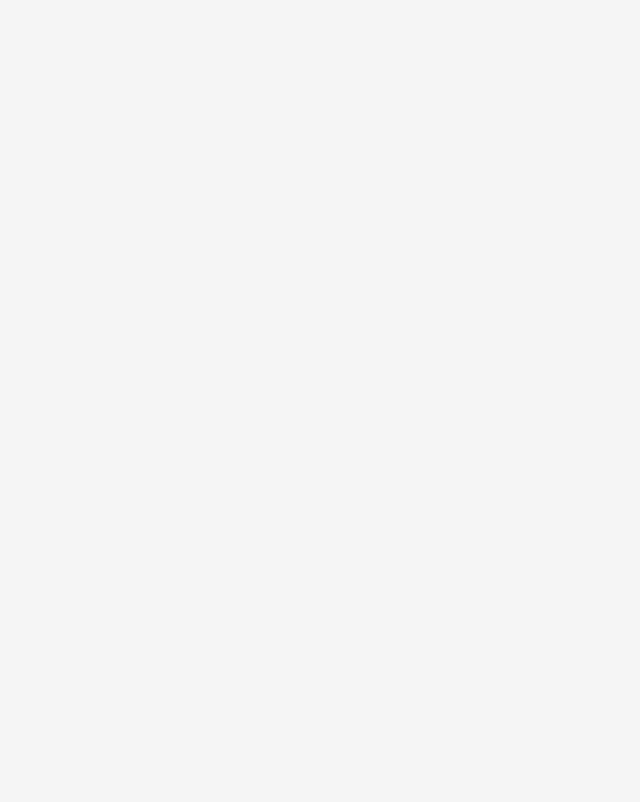
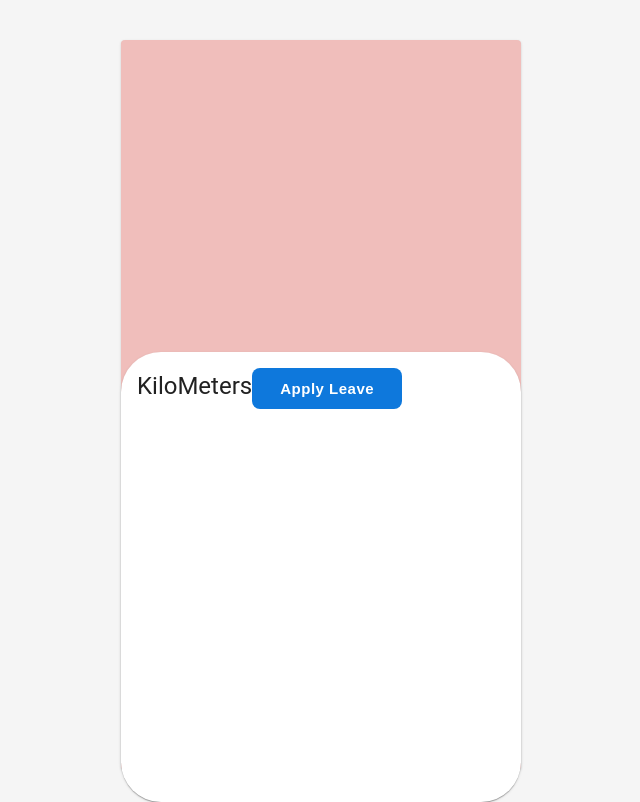
Before and after one commit to Nandha-Kishore-05/carbon_calculator, a React (Vite) app: page /kilometer in a window 1280 px wide. Before the commit this address had no page. Shown: the whole page, without its empty margins (319-959 px from the left). Built offline with nearby package versions, Linux system fonts and the light colour scheme.

Commit message:
page two layout commited

```diff
--- a/src/components/Layout/pageLayoutTwo.jsx
+++ b/src/components/Layout/pageLayoutTwo.jsx
@@ -2,45 +2,45 @@ import React from 'react';
 import Container from '@mui/material/Container';
 import Grid2 from '@mui/material/Grid2';
 import Paper from '@mui/material/Paper';
+import zIndex from '@mui/material/styles/zIndex';
 
 function PageLayoutTwo({ children }) {
   return (
     <Container>
-      <Grid2 container spacing={2}>
-        <Grid2 item xs={12}>
-          {/* Outer Grid Container */}
-          <Grid2 container justifyContent="center">
+      <Grid2 container justifyContent="center" sx={{ marginTop: 5 }}>
         <Grid2 item>
-              {/* First Paper Component */}
+
           <Paper
             sx={{
               height: 730,
               width: 400,
-                  marginTop: 5,
-                  marginLeft: 50,
-                  padding: 2,
+              backgroundColor:'#f0bebb',
+              // padding: 2,
+              display: 'flex',
+              flexDirection: 'column',
+              justifyContent: 'center',
             }}
           >
-                {/* Inner Grid Container */}
+
             <Grid2 container justifyContent="center">
               <Grid2 item>
-                    {/* Nested Paper Component */}
                 <Paper
                   sx={{
-                        height: 500,
+                    backgroundColor:'white',
+                    height: 450,
                     width: 400,
-                        marginTop: 5,
-                        marginLeft: 50,
                     padding: 2,
+                    marginTop: 43,
+                    marginRight:80,
+                    borderRadius:10,
+                    zIndex:1,
                   }}
                 >
-                      {children} {/* Render content inside this */}
+                  {children}
                 </Paper>
               </Grid2>
             </Grid2>
           </Paper>
-            </Grid2>
-          </Grid2>
         </Grid2>
       </Grid2>
     </Container>
--- /dev/null
+++ b/src/pages/Vehicle/FuelType.jsx
@@ -0,0 +1,24 @@
+import  Typography  from '@mui/material/Typography'
+import React from 'react'
+import CustomButton from '../../components/button/button'
+import {useNavigate} from "react-router-dom"
+
+function FuelType() {
+    const navigate = useNavigate();
+  const handleClick =() =>{
+   navigate('/kilometer');
+  }
+  return (
+    <Typography variant='h5'>
+      FuelType
+      <CustomButton
+                onClick={handleClick}
+                width={150}
+                label="Apply Leave"
+
+              />
+    </Typography>
+  )
+}
+
+export default FuelType
--- /dev/null
+++ b/src/pages/Vehicle/Kilometers.jsx
@@ -0,0 +1,24 @@
+import  Typography  from '@mui/material/Typography'
+import React from 'react'
+import CustomButton from '../../components/button/button'
+import {useNavigate} from "react-router-dom"
+
+function KiloMeters() {
+    const navigate = useNavigate();
+  const handleClick =() =>{
+   navigate('/item2');
+  }
+  return (
+    <Typography variant='h5'>
+      KiloMeters
+      <CustomButton
+                onClick={handleClick}
+                width={150}
+                label="Apply Leave"
+
+              />
+    </Typography>
+  )
+}
+
+export default KiloMeters
--- /dev/null
+++ b/src/pages/Vehicle/NoOfVehicle.jsx
@@ -0,0 +1,24 @@
+import  Typography  from '@mui/material/Typography'
+import React from 'react'
+import CustomButton from '../../components/button/button'
+import {useNavigate} from "react-router-dom"
+
+function NoOfVehicle() {
+    const navigate = useNavigate();
+  const handleClick =() =>{
+   navigate('/fuel-type');
+  }
+  return (
+    <Typography variant='h5'>
+      Number of vehicle
+      <CustomButton
+                onClick={handleClick}
+                width={150}
+                label="Apply Leave"
+
+              />
+    </Typography>
+  )
+}
+
+export default NoOfVehicle
--- a/src/router/index.jsx
+++ b/src/router/index.jsx
@@ -2,8 +2,10 @@ import PageLayoutTwo from "../components/Layout/pageLayoutTwo";
 import PageOneLayout from "../components/Layout/PageOneLayout";
 import Sample from "../pages/sample/sample";
 import Url from "../pages/url/url";
+import FuelType from "../pages/Vehicle/FuelType";
+import KiloMeters from "../pages/Vehicle/Kilometers";
+import NoOfVehicle from "../pages/Vehicle/NoOfVehicle";
 import VehicleType from "../pages/Vehicle/VehicleType";
-
 const routes = [
   {
     path: "/sample",
@@ -24,12 +26,40 @@ const routes = [
 {
   path:'/vehicle-type',
   element : (
-    <PageOneLayout>
+    <PageLayoutTwo>
       <VehicleType />
-    </PageOneLayout>
+    </PageLayoutTwo>
 
-  )
-}
+  ),
+},
+{
+  path:'/no-of-vehicle',
+  element : (
+    <PageLayoutTwo>
+      <NoOfVehicle/>
+    </PageLayoutTwo>
+
+  ),
+},
+{
+  path: '/fuel-type',
+  element: (
+    <PageLayoutTwo>
+      <FuelType />
+    </PageLayoutTwo>
+  ),
+},
+{
+  path:'/kilometer',
+  element : (
+    <PageLayoutTwo>
+      <KiloMeters/>
+    </PageLayoutTwo>
+
+  ),
+},
+
+
 
 
 ];
```
Lines whose indentation alone changed are shown as unchanged.
